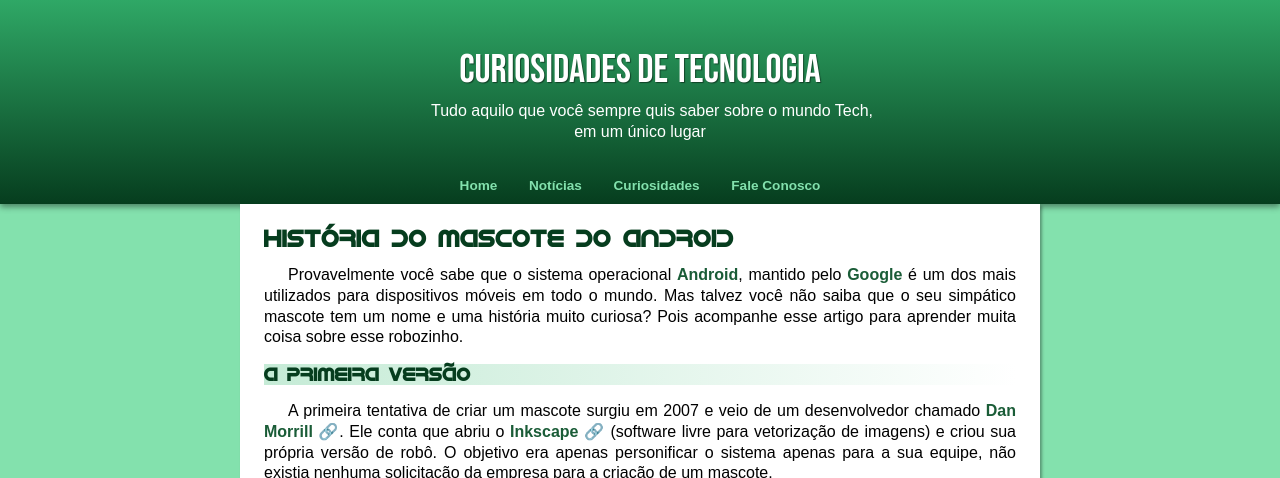
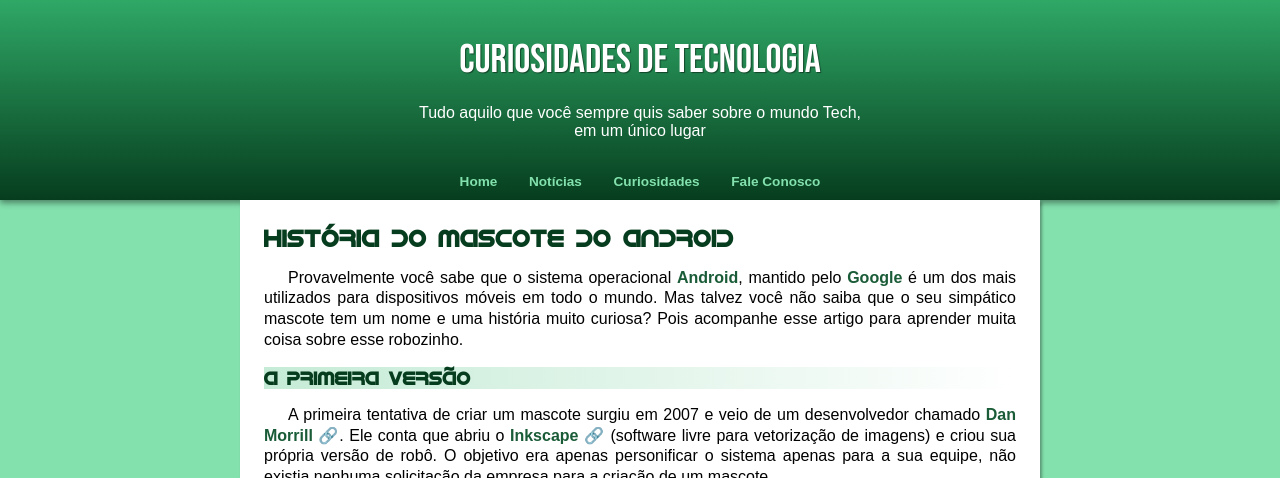
Before and after one commit to shanakellyy/android, a plain HTML site: page index.html in a window 1280 px wide. Shown: the top 478 px of the page. Drawn offline with Linux system fonts and the light colour scheme.

Commit message:
update style.css

```diff
--- a/style.css
+++ b/style.css
@@ -27,7 +27,6 @@
 body {
   font: 1em var(--fonte0);
   background-color: var(--cor1);
-  line-height: 1.3em;
 }
 
 body p strong {
@@ -43,14 +42,14 @@ body p a {
 
 #topo {
   background-image: linear-gradient(var(--cor3), var(--cor5));
-  padding: 0.5em;
   box-shadow: 0 3px 6px rgba(0, 0, 0, 0.425);
+  padding: 0 1em 0.6em 1em;
 }
 
 header {
   color: white;
   text-align: center;
-  padding: 2em;
+  padding: 1em 1em 2em 1em;
 }
 
 header h1 {
@@ -66,7 +65,6 @@ header p {
   max-width: 500px;
   margin: auto;
   padding: 0 1em 0 1em;
-  text-indent: 0;
 }
 
 nav {
@@ -103,8 +101,9 @@ main {
   box-shadow: 2px 2px 3px rgba(0, 0, 0, 0.329);
 }
 
-body p {
+main p {
   text-indent: 1.5em;
+  line-height: 1.3em;
 }
 
 main p a:hover {
```
